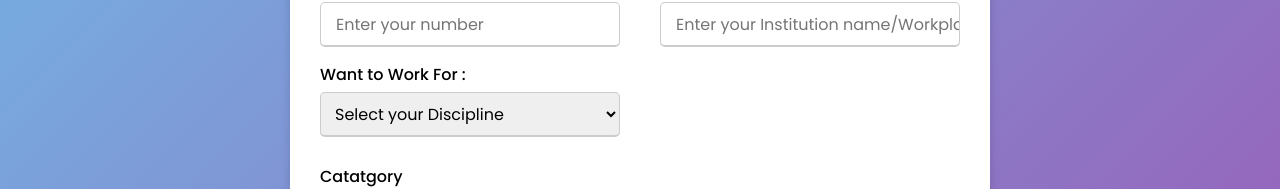
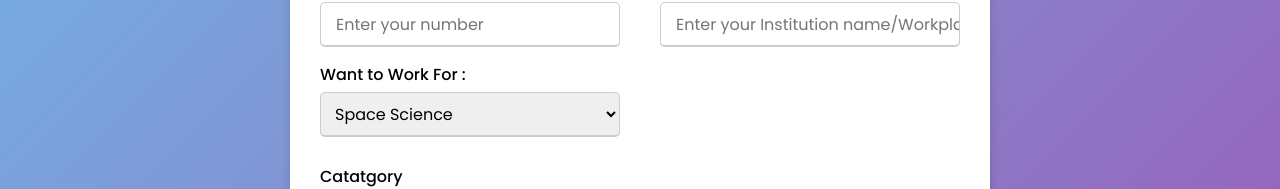
Before and after one commit to carqofficial/carqofficial.github.io, a plain HTML site: page Registration/index.html in a window 1280 px wide. Shown: the part 287-476 px from the top of the page. Drawn offline with Linux system fonts and the light colour scheme.

Commit message:
Update index.html

```diff
--- a/Registration/index.html
+++ b/Registration/index.html
@@ -62,7 +62,6 @@
             <div class="input-box">
               <label for="workField" class="details">Want to Work For : </label>
               <select name="workField" id="workField" class="options" required>
-                <option value="none" selected disabled hidden>Select your Discipline</option>
                 <option value="Space Science">Space Science</option>
                 <option value="Space Technology">
                   Space Technology & Rocketry
```
